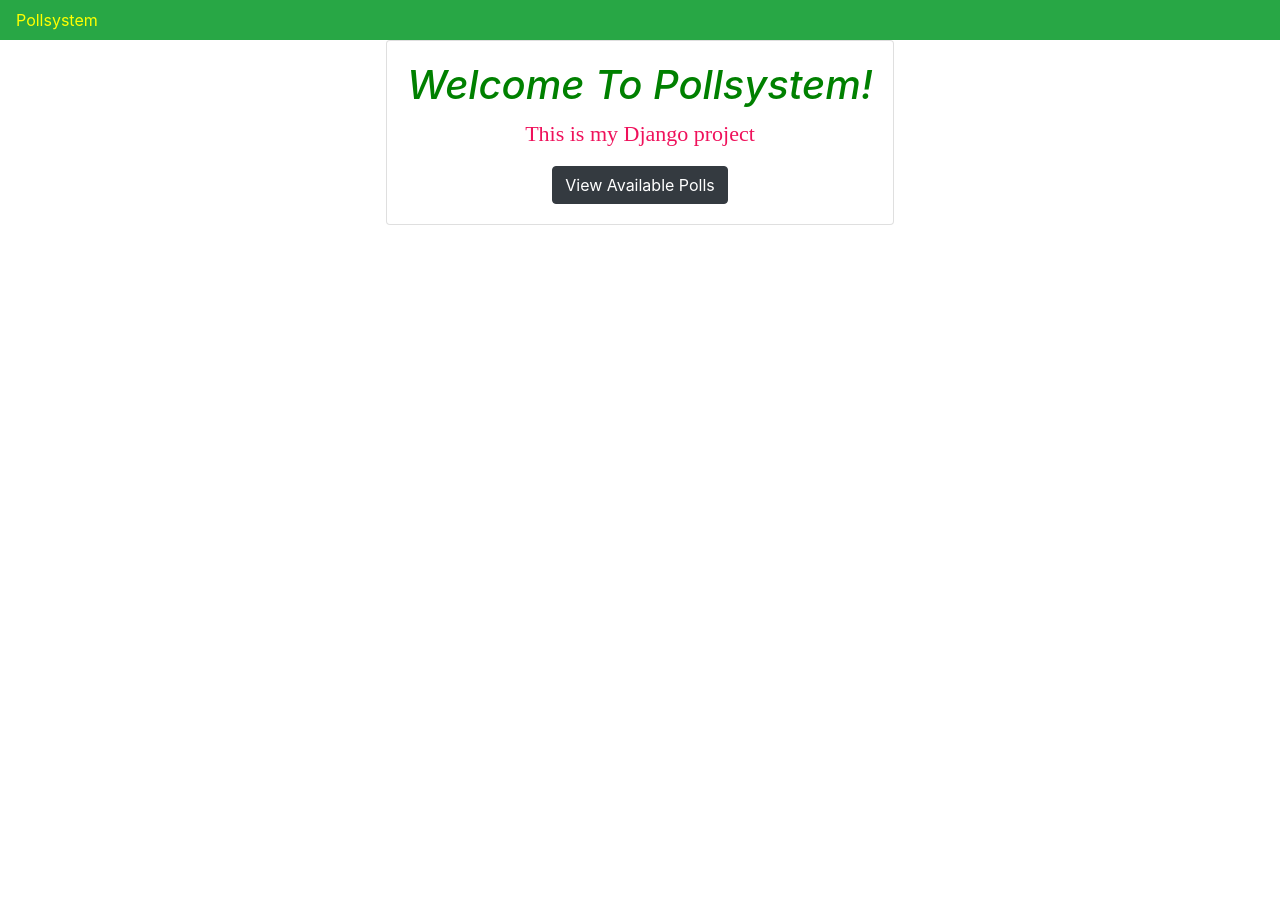
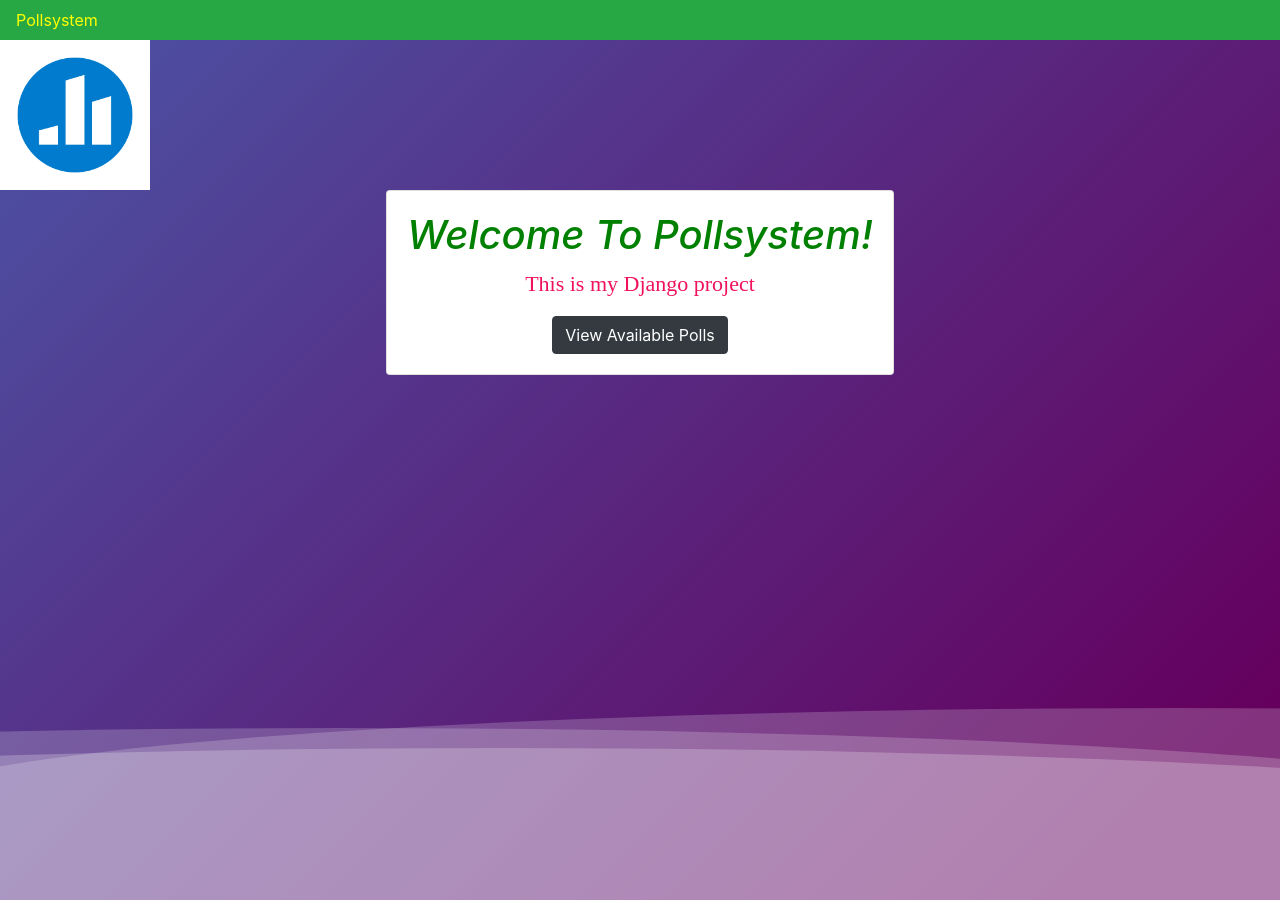
Before and after one commit to mohamadHaris07/polling-system, a Django app: page / in a window 1280 px wide. Run offline with Django 5.2, Linux system fonts and the light colour scheme; some libraries are stand-ins or nearby versions.

Commit message:
new commit

```diff
--- a/pollproject/pollproject/settings.py
+++ b/pollproject/pollproject/settings.py
@@ -118,6 +118,9 @@ USE_TZ = True
 # https://docs.djangoproject.com/en/5.0/howto/static-files/
 
 STATIC_URL = 'static/'
+STATICFILES_DIRS = [
+    os.path.join(BASE_DIR,'static')
+]
 
 # Default primary key field type
 # https://docs.djangoproject.com/en/5.0/ref/settings/#default-auto-field
--- /dev/null
+++ b/pollproject/static/css/style.css
@@ -0,0 +1,69 @@
+body {
+    margin: auto;
+    font-family: -apple-system, BlinkMacSystemFont, sans-serif;
+    overflow: auto;
+    background: linear-gradient(315deg, rgba(101,0,94,1) 3%, rgba(60,132,206,1) 38%, rgba(48,238,226,1) 68%, rgba(255,25,25,1) 98%);
+    animation: gradient 15s ease infinite;
+    background-size: 400% 400%;
+    background-attachment: fixed;
+}
+
+@keyframes gradient {
+    0% {
+        background-position: 0% 0%;
+    }
+    50% {
+        background-position: 100% 100%;
+    }
+    100% {
+        background-position: 0% 0%;
+    }
+}
+
+.wave {
+    background: rgb(255 255 255 / 25%);
+    border-radius: 1000% 1000% 0 0;
+    position: fixed;
+    width: 200%;
+    height: 12em;
+    animation: wave 10s -3s linear infinite;
+    transform: translate3d(0, 0, 0);
+    opacity: 0.8;
+    bottom: 0;
+    left: 0;
+    z-index: -1;
+}
+
+.wave:nth-of-type(2) {
+    bottom: -1.25em;
+    animation: wave 18s linear reverse infinite;
+    opacity: 0.8;
+}
+
+.wave:nth-of-type(3) {
+    bottom: -2.5em;
+    animation: wave 20s -1s reverse infinite;
+    opacity: 0.9;
+}
+
+@keyframes wave {
+    2% {
+        transform: translateX(1);
+    }
+
+    25% {
+        transform: translateX(-25%);
+    }
+
+    50% {
+        transform: translateX(-50%);
+    }
+
+    75% {
+        transform: translateX(-25%);
+    }
+
+    100% {
+        transform: translateX(1);
+    }
+}
--- a/pollproject/templates/base.html
+++ b/pollproject/templates/base.html
@@ -1,19 +1,30 @@
+{% load static %}
+
 <!DOCTYPE html>
 <html lang="en">
 
 <head>
 	<link rel="stylesheet" href="https://stackpath.bootstrapcdn.com/bootstrap/4.4.1/css/bootstrap.min.css"
 		integrity="sha384-Vkoo8x4CGsO3+Hhxv8T/Q5PaXtkKtu6ug5TOeNV6gBiFeWPGFN9MuhOf23Q9Ifjh" crossorigin="anonymous">
+		<link rel="stylesheet" href="{% static '/css/style.css'%}">
+
 	<title>Pollsystem {% block title %}{% endblock %}</title>
 </head>
 
 <body>
 	<!--NavBar-->
 	{% include 'partials/_navbar.html'%}
+	<img src="static/image/polling.png" height ="150">
 	<div class="container">
 		<div class="row">
 			<div class=".col-md-6 m-auto">
 				{% block content %}{% endblock%}
+				<div>
+					<div class="wave"></div>
+					<div class="wave"></div>
+					<div class="wave"></div>
+				</div>
+
 			</div>
 		</div>
 	</div>
```
Also changed, not shown: pollproject/db.sqlite3, pollproject/static/image/polling.png (added).
